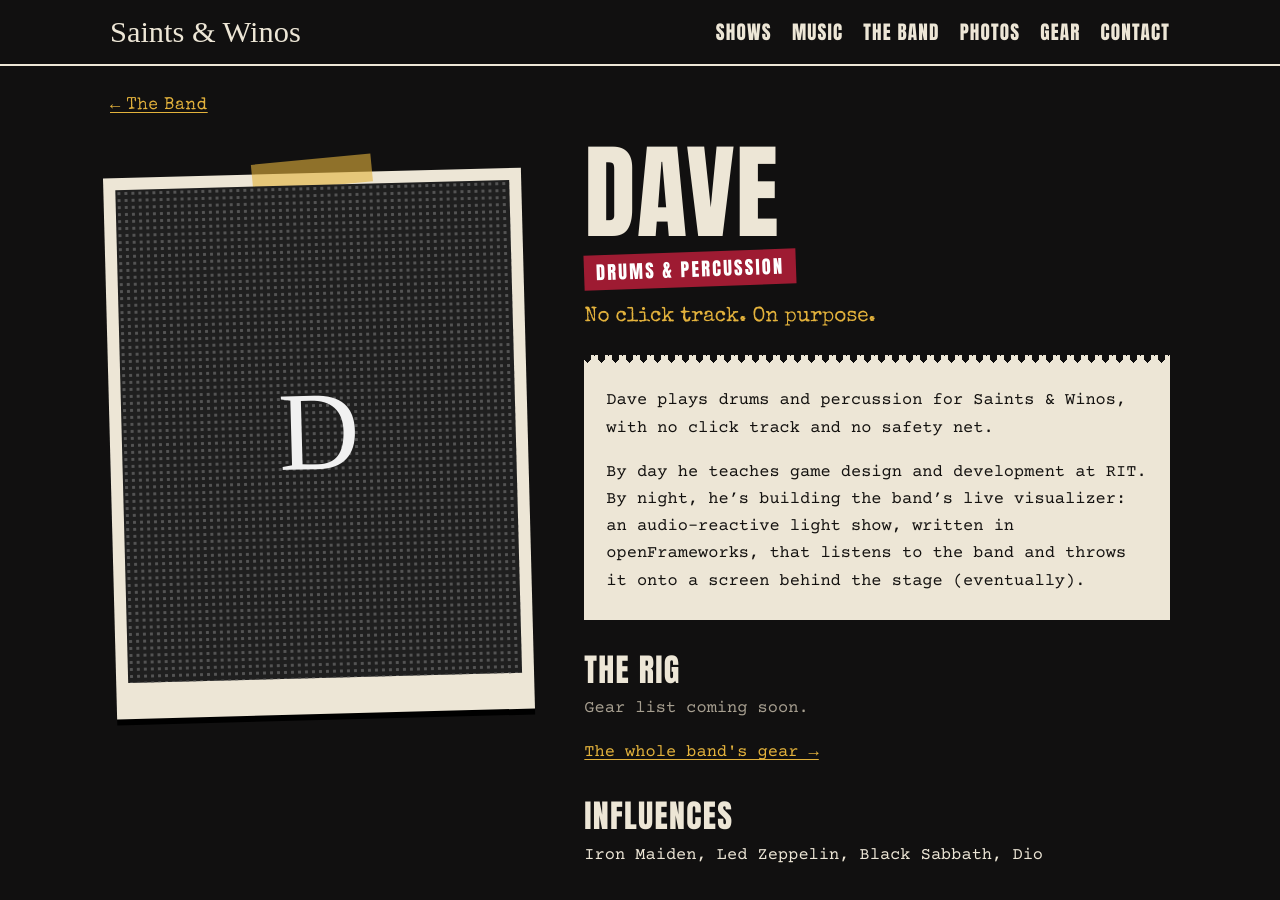
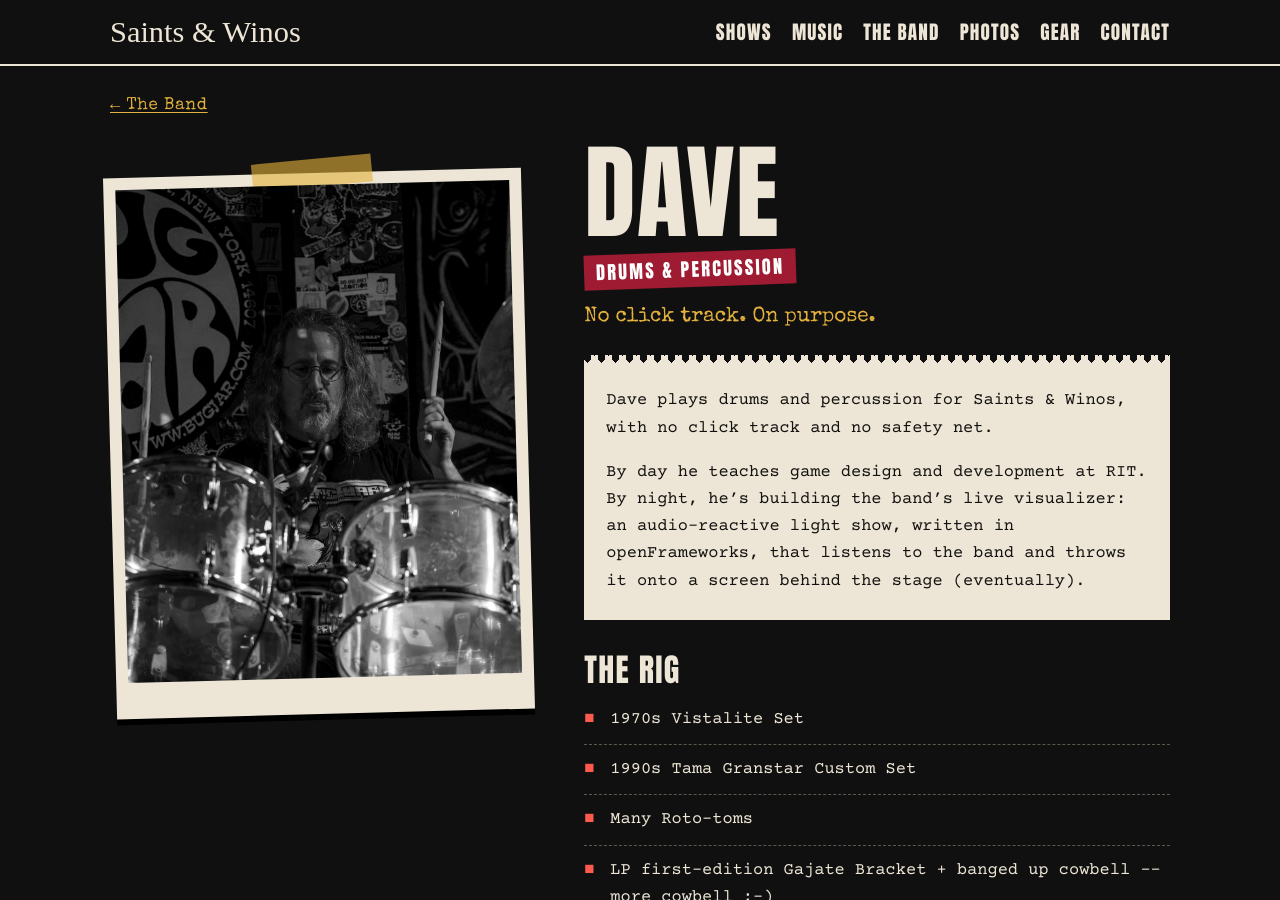
Before and after one commit to david-i-schwartz/saintsandwinos, a Jekyll site: the page built from _members/dave.md, in a window 1280 px wide and 900 px high. Built offline with Jekyll 4.4.1, drawn with Linux system fonts in a browser that asks for light colours; some web fonts are replaced.

Commit message:
Update _members/dave.md (via Pages CMS)

```diff
--- a/_members/dave.md
+++ b/_members/dave.md
@@ -2,7 +2,13 @@
 title: Dave
 plays: Drums & Percussion
 order: 3
+photo: /photos/members/FB_IMG_1791042558699.jpg
 one_liner: No click track. On purpose.
+gear:
+  - 1970s Vistalite Set
+  - 1990s Tama Granstar Custom Set
+  - Many Roto-toms
+  - LP first-edition Gajate Bracket + banged up cowbell -- more cowbell ;-)
 influences: Iron Maiden, Led Zeppelin, Black Sabbath, Dio
 ---
 Dave plays drums and percussion for Saints & Winos, with no click track and no safety net.
```
